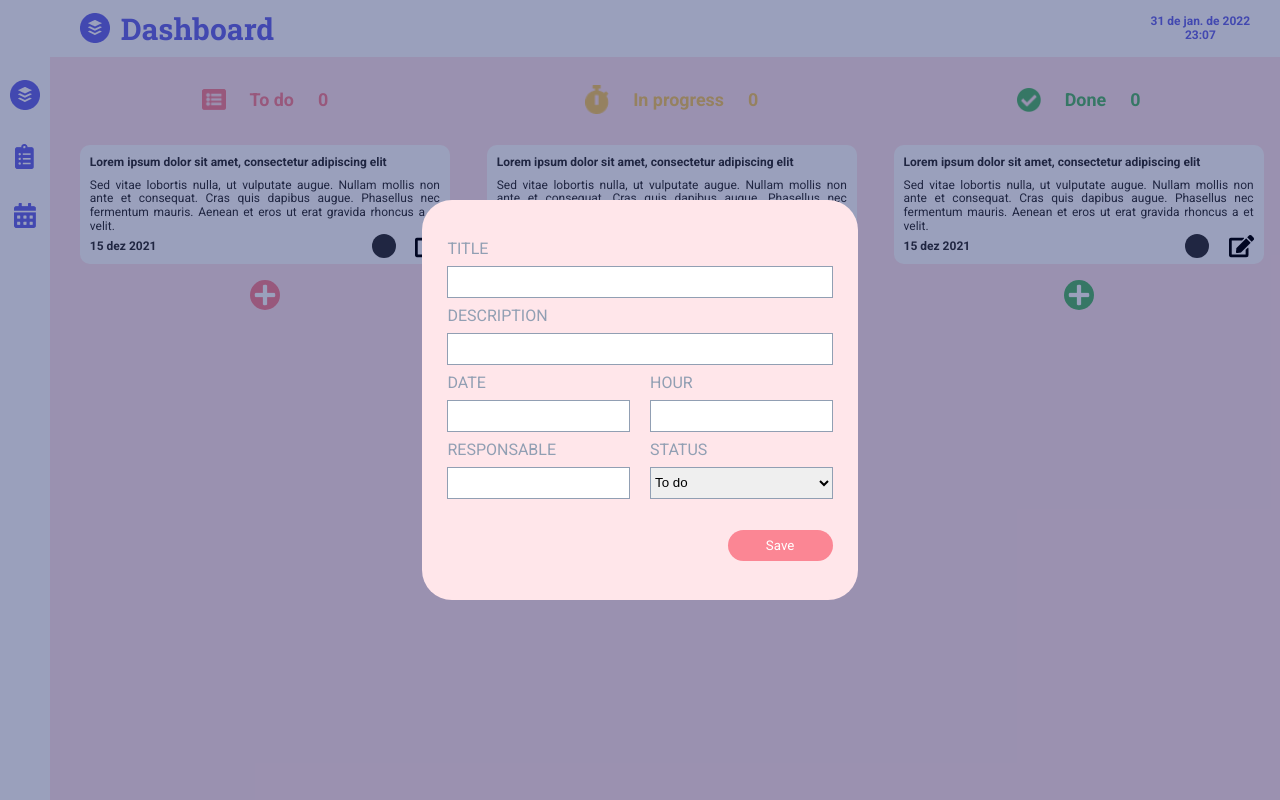
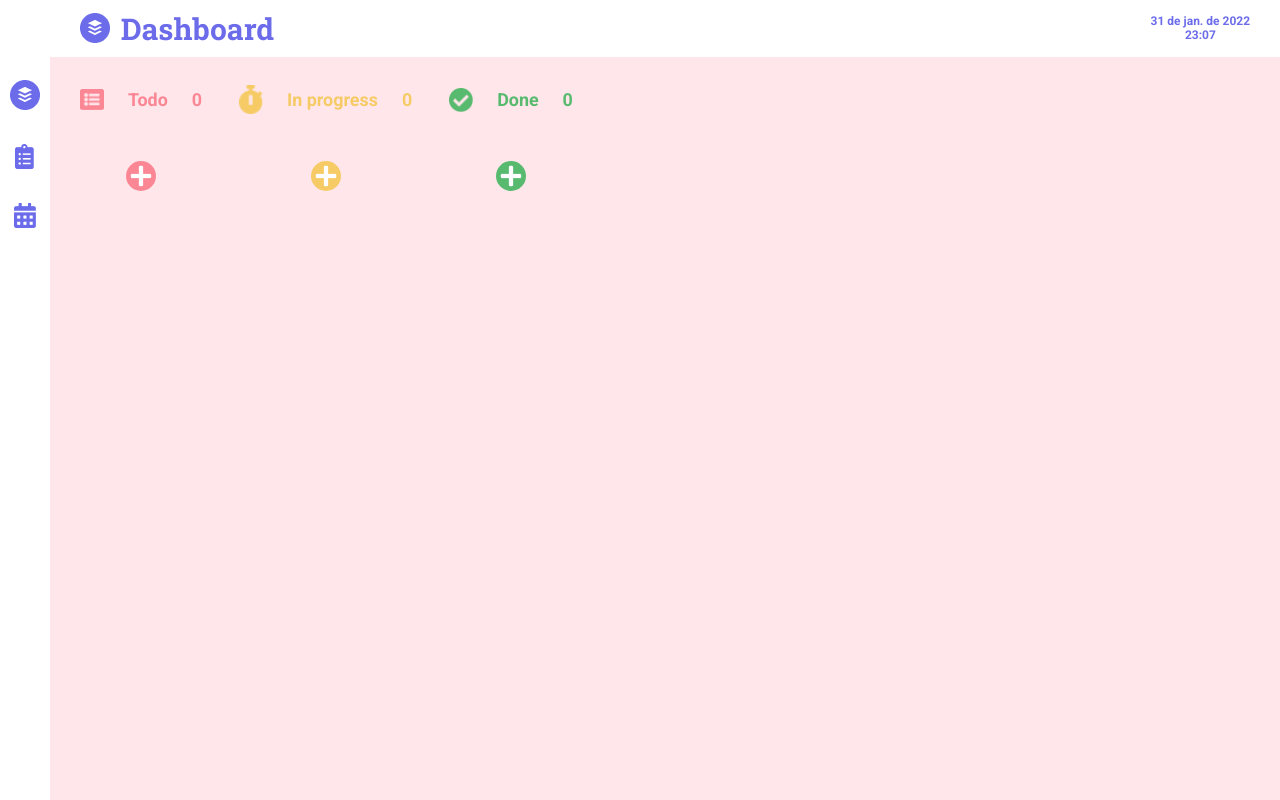
Before and after one commit to DevGirlsMentor/dashboard, a React (Create React App) app: page /tasks in a window 1280 px wide. Built offline with nearby package versions, Linux system fonts and the light colour scheme.

Commit message:
Criando Task

```diff
--- a/src/components/CardsTasks/index.js
+++ b/src/components/CardsTasks/index.js
@@ -2,18 +2,15 @@ import { ContainerAvatar, ContainerCardsTasks, FooterCards } from "./styles";
 
 import IconEdit from "../../assets/images/icon-update.png";
 
-export const CardsTasks = () => {
+export const CardsTasks = ({title, description, date, hour, responsable}) => {
   return (
     <ContainerCardsTasks>
-      <h4>Lorem ipsum dolor sit amet, consectetur adipiscing elit</h4>
-      <p>
-        Sed vitae lobortis nulla, ut vulputate augue. Nullam mollis non ante et
-        consequat. Cras quis dapibus augue. Phasellus nec fermentum mauris.
-        Aenean et eros ut erat gravida rhoncus a et velit.
-      </p>
+    <h4>{title}</h4>
+    <p>{description}</p>
 
     <FooterCards>
-        <time>15 dez 2021</time>
+      <time>{date} {hour}</time>
+			<p>{responsable}</p>
 
       <div>
         <ContainerAvatar />
--- a/src/components/Column/index.js
+++ b/src/components/Column/index.js
@@ -1,7 +1,7 @@
 import IconPlus from "../../assets/images/icon-plus.png";
 import { ContainerColumn, HeaderColumn } from "./styles";
 
-export const Column = ({ children, name, value, icon, theme }) => {
+export const Column = ({ children, name, value, icon, theme, onShowModal }) => {
   return (
     <ContainerColumn theme={theme}>
       <HeaderColumn theme={theme}>
@@ -12,7 +12,7 @@ export const Column = ({ children, name, value, icon, theme }) => {
 
       <div>{children}</div>
 
-      <button>
+      <button onClick={onShowModal}>
         <img src={IconPlus} alt="Add" />
       </button>
     </ContainerColumn>
--- a/src/components/ModalFormTasks/index.js
+++ b/src/components/ModalFormTasks/index.js
@@ -1,49 +1,70 @@
+import { useState } from "react";
 import Modal from "../Modal";
 import { ContainerModalFormTasks } from "./styles";
 
-const ModalFormTasks = () => {
+const ModalFormTasks = ({ onClose, defaultStatus, handleAddTask }) => {
+  const [title, setTitle] = useState('')
+  const [description, setDescription] = useState('')
+  const [date, setDate] = useState('')
+  const [hour, setHour] = useState('')
+  const [responsable, setResponsable] = useState('')
+  const [status, setStatus] = useState(defaultStatus)
+
+  function handleSaveTask() {
+    handleAddTask({
+      title,
+      description,
+      date,
+      hour,
+      responsable,
+      status,
+    })
+  }
+
   return (
     <Modal>
       <ContainerModalFormTasks>
         <label>
           Title
-          <input />
+          <input onChange={e => setTitle(e.currentTarget.value)} />
         </label>
 
         <label>
           Description
-          <input />
+          <input onChange={e => setDescription(e.currentTarget.value)} />
         </label>
 
         <div>
           <label>
             Date
-            <input />
+            <input onChange={e => setDate(e.currentTarget.value)} />
           </label>
 
           <label>
             Hour
-            <input />
+            <input onChange={e => setHour(e.currentTarget.value)} />
           </label>
         </div>
 
         <div>
           <label>
             Responsable
-            <input />
+            <input onChange={e => setResponsable(e.currentTarget.value)} />
           </label>
 
           <label>
             Status
-            <select>
-              <option>To do</option>
-              <option>In progress</option>
-              <option>Done</option>
+            <select defaultValue={defaultStatus} onChange={e => setStatus(e.currentTarget.value)} >
+              <option value="to do">To do</option>
+              <option value="in progress">In progress</option>
+              <option value="done">Done</option>
             </select>
           </label>
         </div>
 
-        <button>Save</button>
+        <button type="button" onClick={handleSaveTask}>Save</button>
+        <button type="button" onClick={onClose}>fechar</button>
+
       </ContainerModalFormTasks>
     </Modal>
   );
--- a/src/components/ModalFormTasks/styles.js
+++ b/src/components/ModalFormTasks/styles.js
@@ -56,4 +56,8 @@ export const ContainerModalFormTasks = styled.form`
     bottom: 0;
     right: 0;
   }
+
+  button + button {
+    right: 8rem;
+  }
 `;
--- a/src/pages/Tasks/index.js
+++ b/src/pages/Tasks/index.js
@@ -1,3 +1,4 @@
+import { useState } from "react";
 import { CardsTasks } from "../../components/CardsTasks";
 import { Column } from "../../components/Column";
 
@@ -7,17 +8,90 @@ import IconDone from "../../assets/images/icon-done.png";
 import ModalFormTasks from "../../components/ModalFormTasks";
 
 export const Tasks = () => {
+  const [showModal, setShowModal] = useState(false)
+  const [defaultStatus, setDefaultStatus] = useState('to do')
+  const [tasks, setTasks] = useState([])
+
+  function handleOpenModalWithDefaultStatus(status) {
+    setDefaultStatus(status)
+    setShowModal(true)
+  }
+
+  function handleAddTask(task) {
+    setTasks([...tasks, task])
+  }
+
   return (
     <div className="main-tasks">
-      <ModalFormTasks />
-      <Column name="To do" value="0" theme="pink" icon={IconTodo}>
-        <CardsTasks />
+      {showModal &&
+        <ModalFormTasks
+          defaultStatus={defaultStatus}
+          onClose={() => setShowModal(false)}
+          handleAddTask={handleAddTask}
+        />
+      }
+      <Column
+        name="Todo"
+        value="0"
+        theme="pink"
+        icon={IconTodo}
+        onShowModal={() => handleOpenModalWithDefaultStatus('to do')}
+      >
+        {
+          tasks.filter(t => t.status === 'to do').map((task, index) => (
+            <CardsTasks
+              key={index}
+              title={task.title}
+              description={task.description}
+              date={task.date}
+              hour={task.hour}
+              responsable={task.responsable}
+              status={task.status}
+            />
+          ))
+        }
       </Column>
-      <Column name="In progress" value="0" theme="yellow" icon={IconInProgress}>
-        <CardsTasks />
+      <Column
+        name="In progress"
+        value="0"
+        theme="yellow"
+        icon={IconInProgress}
+        onShowModal={() => handleOpenModalWithDefaultStatus("in progress")}
+      >
+        {
+          tasks.filter(t => t.status === "in progress").map((task, index) => (
+            <CardsTasks
+              key={index}
+              title={task.title}
+              description={task.description}
+              date={task.date}
+              hour={task.hour}
+              responsable={task.responsable}
+              status={task.status}
+            />
+          ))
+        }
       </Column>
-      <Column name="Done" value="0" theme="green" icon={IconDone}>
-        <CardsTasks />
+      <Column
+        name="Done"
+        value="0"
+        theme="green"
+        icon={IconDone}
+        onShowModal={() => handleOpenModalWithDefaultStatus("done")}
+      >
+        {
+          tasks.filter(t => t.status === 'done').map((task, index) => (
+            <CardsTasks
+              key={index}
+              title={task.title}
+              description={task.description}
+              date={task.date}
+              hour={task.hour}
+              responsable={task.responsable}
+              status={task.status}
+            />
+          ))
+        }
       </Column>
     </div>
   );
```
Lines whose indentation alone changed are shown as unchanged.
